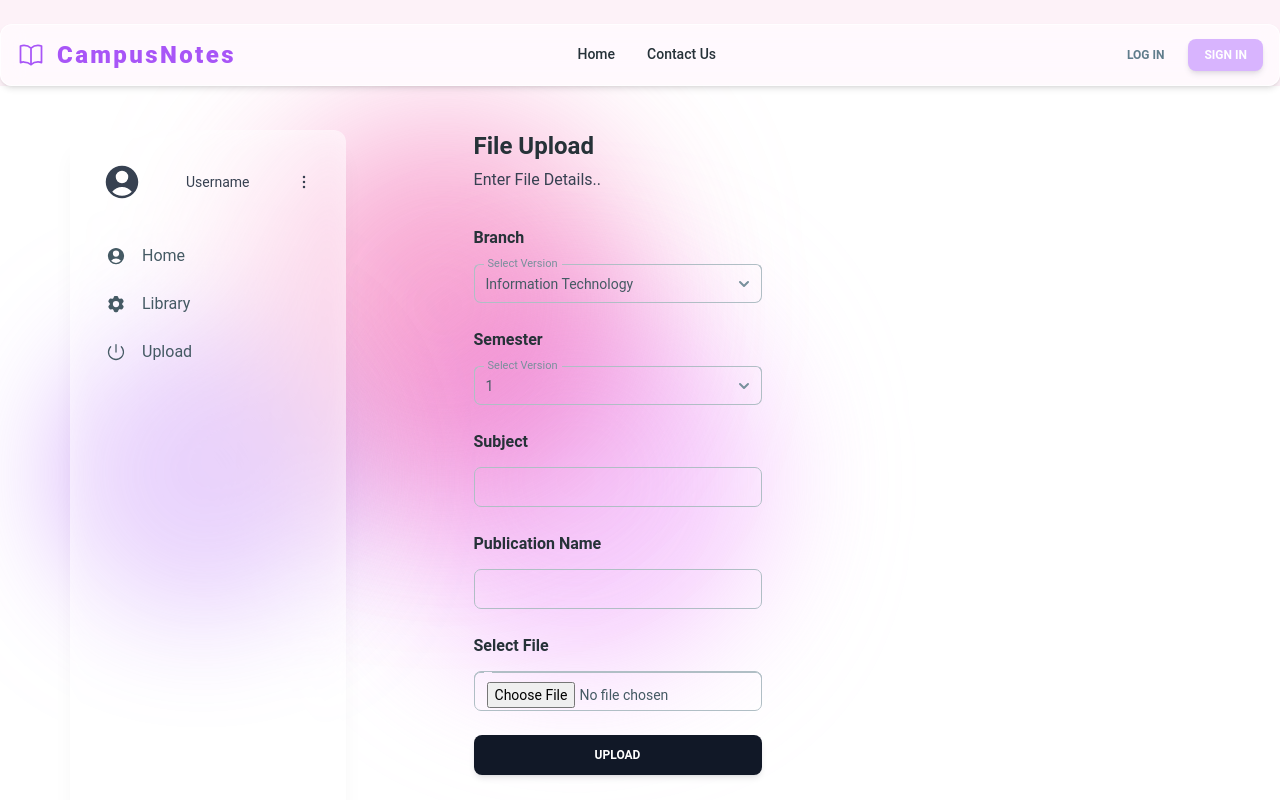
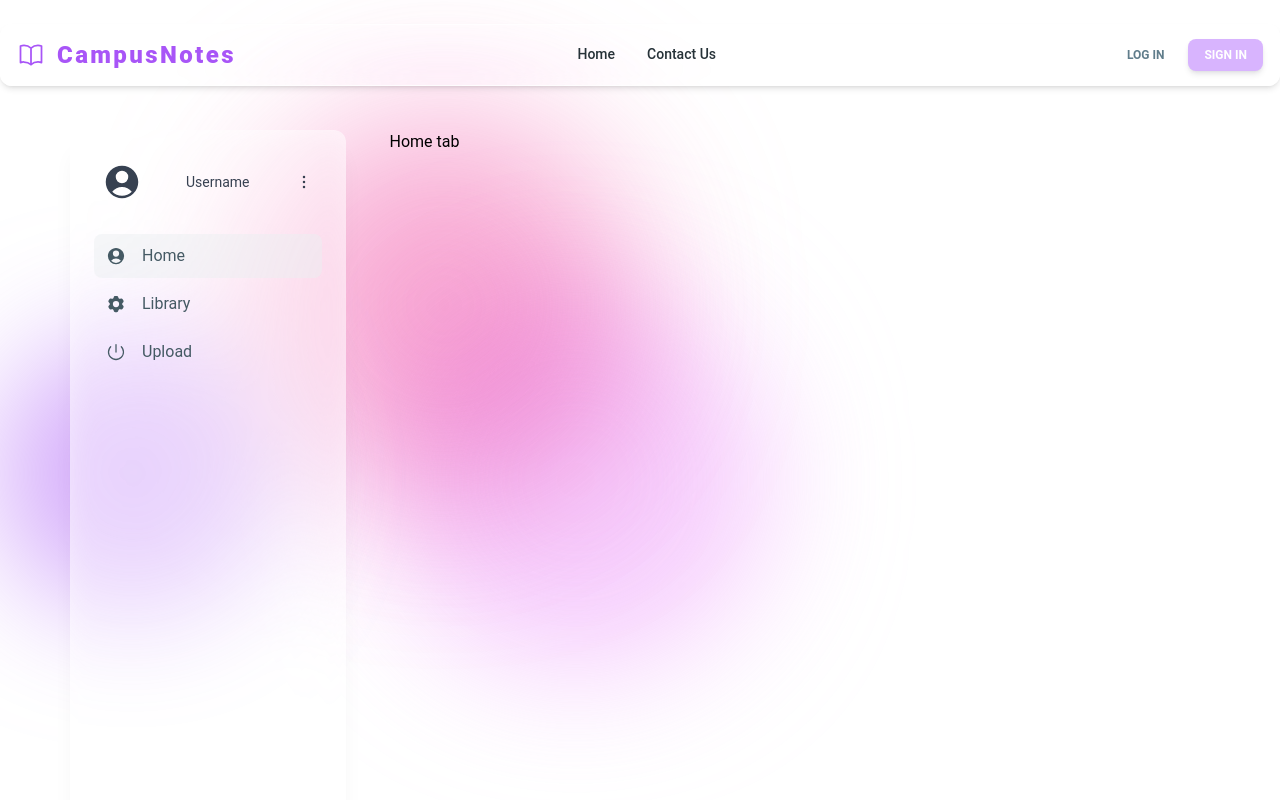
Before and after one commit to CampusNotes/Frontend, a React (Vite) app: page /dashboard in a window 1280 px wide. Shown: the top 800 px of the page. Built offline with nearby package versions, Linux system fonts and the light colour scheme.

Commit message:
File upload modified

```diff
--- a/src/App.jsx
+++ b/src/App.jsx
@@ -1,5 +1,6 @@
 import { Route, Routes } from "react-router"
 import { Dashboard, Home, Login, Signup } from "./pages"
+import { FileUploadForm } from "./components"
 
 
 function App() {
@@ -11,6 +12,7 @@ function App() {
       <Route path='/login' element={<Login />} />
       <Route path='/signup' element={<Signup />} />
       <Route path='/dashboard' element={<Dashboard />} />
+      <Route path='/fileupload' element={<FileUploadForm />} />
     </Routes>
   )
 }
--- a/src/components/FileUploadForm.jsx
+++ b/src/components/FileUploadForm.jsx
@@ -10,105 +10,107 @@ import {
 
 import { useState } from "react";
 
+import axios from "axios";
+
 export default function FileUploadForm() {
 
-    const [branch, setbranch] = useState("Information_Technology");
-    const [semester, setsemester] = useState("1");
+    const [branch, setBranch] = useState("Information_Technology");
+    const [semester, setSemester] = useState("1");
+    const [subject, setSubject] = useState('');
+    const [publication, setPublication] = useState('');
+    const [file, setFile] = useState(null);
+
+    const handleSubmit = async () => {
+
+
+        const fromdata = new FormData();
+
+        fromdata.append('branch', branch)
+        fromdata.append('semester', semester)
+        fromdata.append('subject', subject)
+        fromdata.append('publicationName', publication)
+        fromdata.append('file', file)
+
+        const response = await axios.post('/api/file/upload', fromdata)
+
+        console.log(response.data);
+
+    }
+
     return (
 
-        <Card color="transparent" shadow={false}>
-            <Typography variant="h4" color="blue-gray">
-                File Upload
-            </Typography>
-            <Typography color="gray" className="mt-1 font-normal">
-                Enter File Details..
-            </Typography>
-            <form className="mt-8 mb-2 w-80 max-w-screen-lg sm:w-96">
+        <div className="bg-white p-4 rounded-lg">
+            <div className="w-full pb-2 border-b-2 border-b-purple-500">
+                <Typography variant="h4" className="text-purple-500">Upload File</Typography>
+            </div>
+            <div className="p-4">
+                <form className="w-full flex flex-col gap-5">
+                    <div className="grid grid-cols-2 gap-6">
                         <div className="mb-1 flex flex-col gap-6">
-
                             <Typography variant="h6" color="blue-gray" className="-mb-3">
                                 Branch
                             </Typography>
-                    <div className="w-72">
-                        <Select
-                            label="Select Version"
-                            value={branch}
-                            onChange={(val) => setbranch(val)}
-                        >
-                            <Option value="Information_Technology">Information Technology</Option>
-                            <Option value="Computer_Science">Computer Science</Option>
-                            <Option value="Electronics&Telecommunication">Electronics&Telecommunication</Option>
-                            {/* <Option value="angular">Material Tailwind Angular</Option>
-        <Option value="svelte">Material Tailwind Svelte</Option> */}
-                        </Select>
-                    </div>
-
-
+                            <Input
+                                size="lg"
+                                placeholder="username"
+                                className=" !border-t-blue-gray-200 focus:!border-t-gray-900"
+                                labelProps={{
+                                    className: "before:content-none after:content-none",
+                                }}
+                            />
                             <Typography variant="h6" color="blue-gray" className="-mb-3">
                                 Semester
                             </Typography>
-                    <div className="w-72">
-                        <Select
-                            label="Select Version"
-                            value={semester}
-                            onChange={(val) => setsemester(val)}
-                        >
-                            <Option value="1">1</Option>
-                            <Option value="2">2</Option>
-                            <Option value="3">3</Option>
-                            <Option value="4">4</Option>
-                            <Option value="5">5</Option>
-                            <Option value="6">6</Option>
-                            <Option value="7">7</Option>
-                            <Option value="8">8</Option>
-                        </Select>
+                            <Input
+                                size="lg"
+                                placeholder="username"
+                                className=" !border-t-blue-gray-200 focus:!border-t-gray-900"
+                                labelProps={{
+                                    className: "before:content-none after:content-none",
+                                }}
+                            />
                         </div>
 
+                        <div className="mb-1 flex flex-col gap-6">
                             <Typography variant="h6" color="blue-gray" className="-mb-3">
                                 Subject
                             </Typography>
-                    <div className="w-72">
                             <Input
-                        size="sm"
-                        placeholder="Enter Subject"
+                                size="lg"
+                                placeholder="username"
                                 className=" !border-t-blue-gray-200 focus:!border-t-gray-900"
+                                labelProps={{
+                                    className: "before:content-none after:content-none",
+                                }}
+                            />
+
+                            <Typography variant="h6" color="blue-gray" className="-mb-3">
+                                Publication name
+                            </Typography>
+                            <Input
+                                size="lg"
+                                placeholder="username"
+                                className=" !border-t-blue-gray-200 focus:!border-t-gray-900"
+                                labelProps={{
+                                    className: "before:content-none after:content-none",
+                                }}
                             />
                         </div>
-
-
+                    </div>
                     <Typography variant="h6" color="blue-gray" className="-mb-3">
-                        Publication Name
+                        Publication name
                     </Typography>
-                    <div className="w-72">
                     <Input
-                        size="md"
-                        placeholder="Enter Publication Name"
+                        size="lg"
+                        placeholder="username"
                         className=" !border-t-blue-gray-200 focus:!border-t-gray-900"
+                        labelProps={{
+                            className: "before:content-none after:content-none",
+                        }}
                     />
-                    </div>
-
-                    <Typography variant="h6" color="blue-gray" className="-mb-3">
-                        Select File
-                    </Typography>
-                    <div className="w-72">
-                    <Input
-                        type="file"
-                        size="md"
-                        placeholder="Enter Publication Name"
-                        className=" !border-t-blue-gray-200 focus:!border-t-gray-900"
-                    />
-                    </div>
-
-
-                </div>
-                <div className="w-72">
-
-                <Button className="mt-6" fullWidth>
-                    Upload
-                </Button>
-                </div>
 
                 </form>
-        </Card>
+            </div>
+        </div>
     );
 }
--- a/src/pages/Dashboard.jsx
+++ b/src/pages/Dashboard.jsx
@@ -1,20 +1,37 @@
-import React from 'react';
+// import React from 'react';
 import Navbarcomponent from '../components/Navbarcomponent';
 import Sidebar from '../components/Sidebar';
 import Footer from '../components/Footer';
-import FileUploadForm from '../components/FileUploadForm';
+import { useState } from 'react';
+import { FileUploadForm } from '../components';
 
 const Dashboard = () => {
+    const [selectTab, setSelectTab] = useState(1)
 
+    const renderComponent = () => {
+        switch (selectTab) {
+            case 1:
+                return <div>Home tab</div>;
+            case 2:
+                return <div>Library</div>;
+            case 3:
+                return (
+
+                    <FileUploadForm />
+
+                );
+            default:
+                return <div>Page not found</div>;
+        }
+    }
 
 
     return (
         <div className='relative'>
-            <div className='pt-6 bg-pink-50'>
+            <div className='pt-6'>
                 <Navbarcomponent />
             </div>
 
-            <div className='container mx-auto py-11 flex'>
             <div className="absolute left-86 top-[20rem] rounded-full w-72 h-72 bg-purple-500 -z-50
       mix-blend-multiply filter blur-3xl opacity-50 animate-blob_animate animation-delay-2000">
             </div>
@@ -23,18 +40,21 @@ const Dashboard = () => {
             <div className="absolute left-[24rem] top-[18rem] rounded-full w-96 h-96 bg-fuchsia-300 -z-50 mix-blend-multiply filter blur-3xl opacity-60 animate-blob_animate animation-delay-6000">
             </div>
 
-                <div>
-                    <Sidebar />
+            <div className='container mx-auto py-11 flex gap-11'>
+
+                <div className='w-1/3'>
+                    <Sidebar selectedTab={setSelectTab} />
                 </div>
-                <div className=' mx-32'>
-                    <FileUploadForm />
+                <div className='w-full'>
+                    {renderComponent()}
+                </div>
+
             </div>
 
 
-
+            <div>
+                <Footer />
             </div>
-
-            <Footer />
 
         </div>
     );
--- a/src/pages/Login.jsx
+++ b/src/pages/Login.jsx
@@ -13,12 +13,12 @@ import axios from "axios";
 
 function Login() {
 
-  const[email,setemail]= useState('');
-  const[password,setpassword]=useState('');
+  const [email, setemail] = useState('');
+  const [password, setpassword] = useState('');
   const navigate = useNavigate();
 
 
-  const handleSubmit= async()=>{
+  const handleSubmit = async () => {
 
     if (email === "") {
       alert("Email is required");
@@ -35,7 +35,7 @@ function Login() {
     };
 
     try {
-      const response = await axios.post("/api/v1/auth/login", data);
+      const response = await axios.post("/api/auth/login", data);
 
       console.log(response);
 
@@ -87,7 +87,7 @@ function Login() {
                   className: "before:content-none after:content-none",
                 }}
 
-                onChange={(e)=>setemail(e.target.value)}
+                onChange={(e) => setemail(e.target.value)}
               />
               <Typography variant="h6" color="blue-gray" className="-mb-3">
                 Password
@@ -100,7 +100,7 @@ function Login() {
                 labelProps={{
                   className: "before:content-none after:content-none",
                 }}
-                onChange={(e)=>setpassword(e.target.value)}
+                onChange={(e) => setpassword(e.target.value)}
               />
             </div>
             {/* <Checkbox
```
Also changed, not shown: src/components/Sidebar.jsx (+19 -20 lines). Lines whose indentation alone changed are shown as unchanged.
